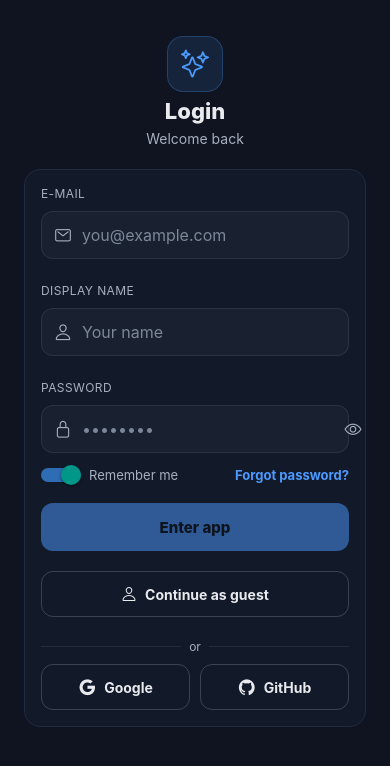
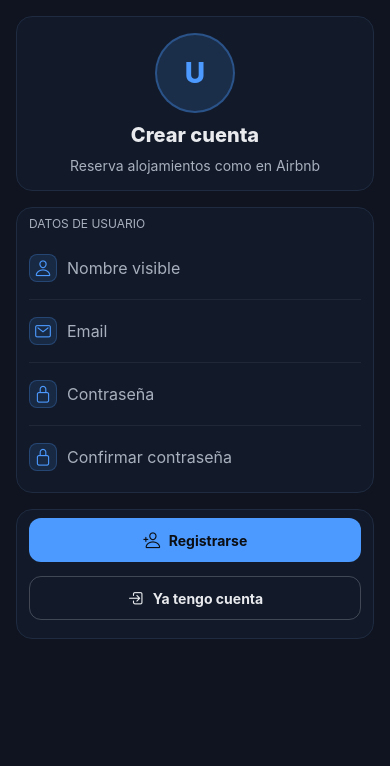
Before and after one commit to angelaajiao/MA-Project, a React Native app in the folder Sleep/: screen /Register in a window 390 px wide. Shown: the top 766 px of the page. Built offline with nearby package versions, Linux system fonts and the light colour scheme.

Commit message:
registro

```diff
--- a/Sleep/src/navigation/RootNavigator.tsx
+++ b/Sleep/src/navigation/RootNavigator.tsx
@@ -2,17 +2,25 @@ import React from "react";
 import { NavigationContainer } from "@react-navigation/native";
 import { createNativeStackNavigator } from "@react-navigation/native-stack";
 import LoginScreen from "../screens/LoginScreen";
+import RegisterScreen from "../screens/RegisterScreen";
 
 const Stack = createNativeStackNavigator();
 
 export default function RootNavigator() {
   return (
     <NavigationContainer>
-      <Stack.Navigator>
+      <Stack.Navigator
+        initialRouteName ="Login"
+        screenOptions={{headerShown:false}}
+
+      >
         <Stack.Screen
           name="Login"
           component={LoginScreen}
-          options={{ headerShown: false }}
+        />
+        <Stack.Screen
+          name="Register"
+          component={RegisterScreen}
         />
       </Stack.Navigator>
     </NavigationContainer>
--- /dev/null
+++ b/Sleep/src/screens/RegisterScreen.tsx
@@ -0,0 +1,302 @@
+import React, { useMemo, useState } from "react";
+import {
+  View,
+  Text,
+  StyleSheet,
+  ScrollView,
+  Pressable,
+  TextInput,
+  Platform,
+  Alert,
+} from "react-native";
+import { SafeAreaView } from "react-native-safe-area-context";
+import { Ionicons } from "@expo/vector-icons";
+import { useNavigation } from "@react-navigation/native";
+import { useAppContext } from "../context/AppContext";
+
+const COLORS = {
+  bg: "#0f1420",
+  card: "#121a2a",
+  border: "#1f2b40",
+  text: "#e8eaed",
+  subtext: "#a8b0bd",
+  primary: "#4c9aff",
+  danger: "#ff5252",
+};
+
+export default function RegisterScreen() {
+  const navigation = useNavigation();
+  const { login } = useAppContext();
+
+  const [email, setEmail] = useState("");
+  const [displayName, setDisplayName] = useState("");
+  const [password, setPassword] = useState("");
+  const [confirm, setConfirm] = useState("");
+  const [loading, setLoading] = useState(false);
+
+  const initials = useMemo(() => {
+    if (!displayName) return "U";
+    const parts = displayName.trim().split(" ");
+    return (
+      (parts[0]?.[0]?.toUpperCase() || "U") +
+      (parts[1]?.[0]?.toUpperCase() || "")
+    );
+  }, [displayName]);
+
+  const handleRegister = async () => {
+    if (!email || !displayName || !password || !confirm) {
+      Alert.alert("Error", "Completa todos los campos");
+      return;
+    }
+
+    if (password !== confirm) {
+      Alert.alert("Error", "Las contraseñas no coinciden");
+      return;
+    }
+
+    try {
+      setLoading(true);
+
+      // POST → requisito obligatorio
+      const res = await fetch("https://TU_API/register", {
+        method: "POST",
+        headers: { "Content-Type": "application/json" },
+        body: JSON.stringify({
+          email,
+          displayName,
+          password,
+        }),
+      });
+
+      if (!res.ok) throw new Error("Registro fallido");
+
+      const data = await res.json();
+
+      // Guardamos usuario + token en contexto
+      await login({
+        token: data.token,
+        user: data.user,
+      });
+
+      navigation.navigate("Home" as never);
+    } catch (err) {
+      Alert.alert("Error", "No se pudo crear la cuenta");
+    } finally {
+      setLoading(false);
+    }
+  };
+
+  return (
+    <SafeAreaView style={{ flex: 1, backgroundColor: COLORS.bg }}>
+      <ScrollView contentContainerStyle={styles.content}>
+        {/* HEADER */}
+        <View style={styles.headerCard}>
+          <View style={styles.avatar}>
+            <Text style={styles.avatarText}>{initials}</Text>
+          </View>
+          <Text style={styles.name}>Crear cuenta</Text>
+          <Text style={styles.handle}>
+            Reserva alojamientos como en Airbnb
+          </Text>
+        </View>
+
+        {/* FORM */}
+        <View style={styles.card}>
+          <Text style={styles.cardTitle}>Datos de usuario</Text>
+
+          <Input
+            icon="person-outline"
+            placeholder="Nombre visible"
+            value={displayName}
+            onChangeText={setDisplayName}
+          />
+          <Divider />
+
+          <Input
+            icon="mail-outline"
+            placeholder="Email"
+            value={email}
+            onChangeText={setEmail}
+            keyboardType="email-address"
+          />
+          <Divider />
+
+          <Input
+            icon="lock-closed-outline"
+            placeholder="Contraseña"
+            value={password}
+            onChangeText={setPassword}
+            secureTextEntry
+          />
+          <Divider />
+
+          <Input
+            icon="lock-closed-outline"
+            placeholder="Confirmar contraseña"
+            value={confirm}
+            onChangeText={setConfirm}
+            secureTextEntry
+          />
+        </View>
+
+        {/* ACTIONS */}
+        <View style={styles.card}>
+          <Pressable
+            style={[styles.button, styles.buttonPrimary]}
+            onPress={handleRegister}
+            disabled={loading}
+          >
+            <Ionicons name="person-add-outline" size={18} color="#0b0e13" />
+            <Text style={[styles.buttonText, { color: "#0b0e13" }]}>
+              {loading ? "Creando cuenta..." : "Registrarse"}
+            </Text>
+          </Pressable>
+
+          <Pressable
+            style={[styles.button, styles.buttonGhost]}
+            onPress={() => navigation.goBack()}
+          >
+            <Ionicons name="log-in-outline" size={18} color={COLORS.text} />
+            <Text style={styles.buttonText}>Ya tengo cuenta</Text>
+          </Pressable>
+        </View>
+      </ScrollView>
+    </SafeAreaView>
+  );
+}
+
+/* ---------- COMPONENTES AUX ---------- */
+
+function Input({ icon, ...props }: any) {
+  return (
+    <View style={styles.row}>
+      <View style={styles.rowLeft}>
+        <IconBadge name={icon} />
+        <TextInput
+          style={styles.input}
+          placeholderTextColor={COLORS.subtext}
+          {...props}
+        />
+      </View>
+    </View>
+  );
+}
+
+function IconBadge({ name }: { name: keyof typeof Ionicons.glyphMap }) {
+  return (
+    <View style={styles.iconBadge}>
+      <Ionicons name={name} size={18} color={COLORS.primary} />
+    </View>
+  );
+}
+
+function Divider() {
+  return <View style={styles.divider} />;
+}
+
+const styles = StyleSheet.create({
+  content: { padding: 16, gap: 16 },
+
+  headerCard: {
+    backgroundColor: COLORS.card,
+    borderRadius: 16,
+    borderWidth: 1,
+    borderColor: COLORS.border,
+    padding: 16,
+    alignItems: "center",
+    gap: 10,
+  },
+
+  avatar: {
+    width: 80,
+    height: 80,
+    borderRadius: 40,
+    backgroundColor: "rgba(76,154,255,0.15)",
+    borderWidth: 2,
+    borderColor: "rgba(76,154,255,0.35)",
+    alignItems: "center",
+    justifyContent: "center",
+  },
+
+  avatarText: { color: COLORS.primary, fontSize: 28, fontWeight: "800" },
+  name: { color: COLORS.text, fontSize: 20, fontWeight: "800" },
+  handle: { color: COLORS.subtext },
+
+  card: {
+    backgroundColor: COLORS.card,
+    borderRadius: 16,
+    borderWidth: 1,
+    borderColor: COLORS.border,
+    paddingVertical: 8,
+    gap: 4,
+  },
+
+  cardTitle: {
+    color: COLORS.subtext,
+    fontSize: 12,
+    textTransform: "uppercase",
+    paddingHorizontal: 12,
+    marginBottom: 6,
+  },
+
+  row: {
+    minHeight: 54,
+    paddingHorizontal: 12,
+    justifyContent: "center",
+  },
+
+  rowLeft: {
+    flexDirection: "row",
+    alignItems: "center",
+    gap: 10,
+  },
+
+  input: {
+    color: COLORS.text,
+    fontSize: 16,
+    flex: 1,
+  },
+
+  iconBadge: {
+    width: 28,
+    height: 28,
+    borderRadius: 8,
+    backgroundColor: "rgba(76,154,255,0.12)",
+    alignItems: "center",
+    justifyContent: "center",
+    borderWidth: 1,
+    borderColor: "rgba(76,154,255,0.25)",
+  },
+
+  divider: {
+    height: 1,
+    backgroundColor: "rgba(255,255,255,0.06)",
+    marginHorizontal: 12,
+  },
+
+  button: {
+    minHeight: 44,
+    marginHorizontal: 12,
+    borderRadius: 12,
+    flexDirection: "row",
+    alignItems: "center",
+    justifyContent: "center",
+    gap: 8,
+    borderWidth: 1,
+    marginBottom: 10,
+  },
+
+  buttonPrimary: {
+    backgroundColor: COLORS.primary,
+    borderColor: "transparent",
+  },
+
+  buttonGhost: {
+    borderColor: "rgba(255,255,255,0.2)",
+  },
+
+  buttonText: {
+    color: COLORS.text,
+    fontWeight: "700",
+  },
+});
```
